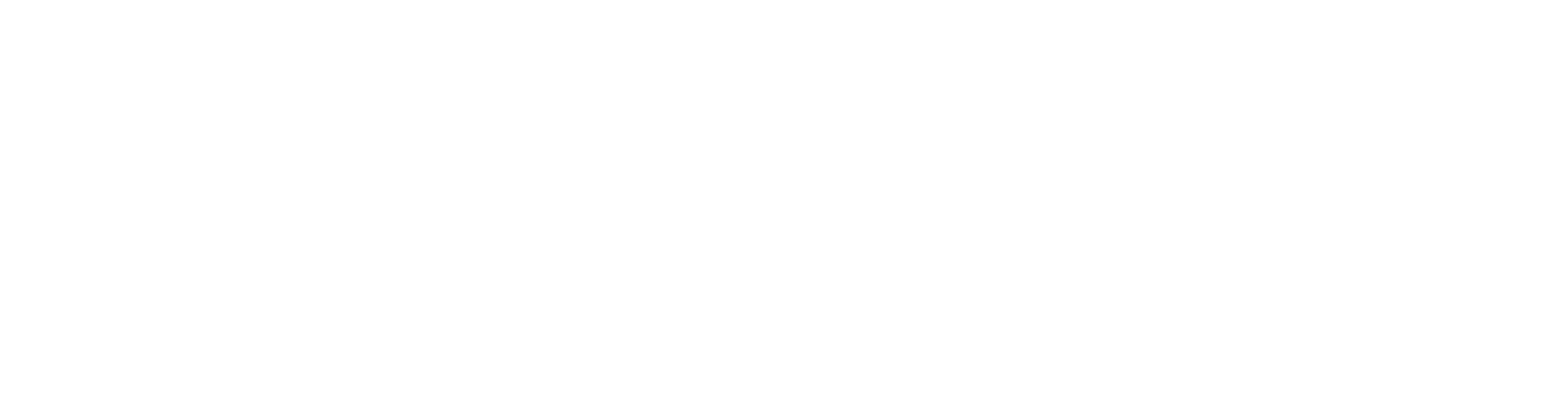
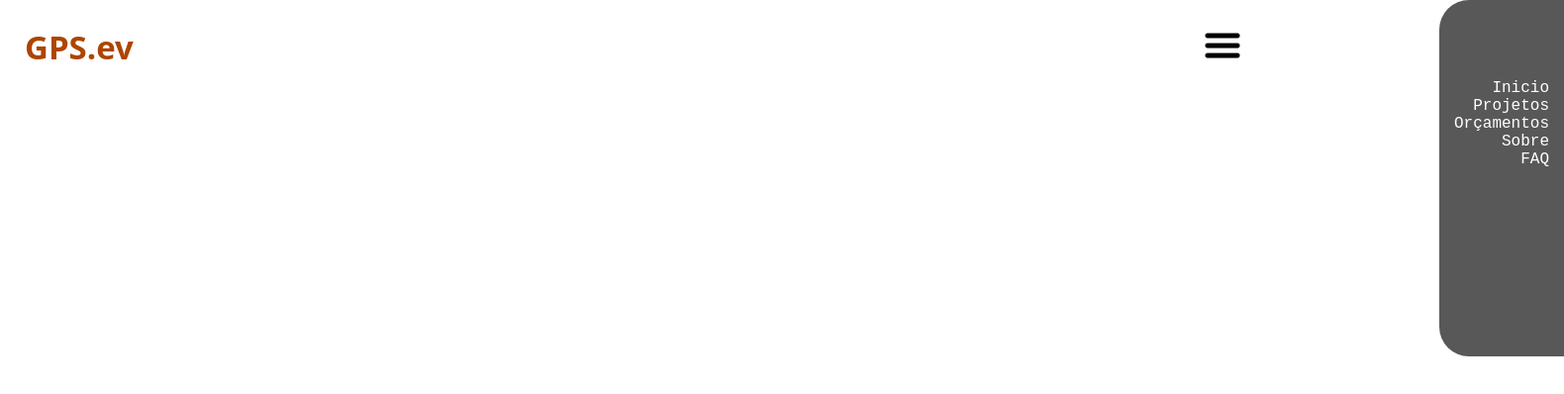
Before and after one commit to AndrewGPSilva/company, a Nuxt app: page /orcamentos in a window 1280 px wide. Shown: the top 398 px of the page at 99% size, 1580 px wide, since content can reach past the window. Built offline with nearby package versions, Linux system fonts and the light colour scheme; a web font is replaced by a local one.

Commit message:
utilizando a navbar no layout para passar automaticamente para as paginas

```diff
--- a/components/Home/Navbar.vue
+++ b/components/Global/Navbar.vue
@@ -104,4 +104,8 @@
     align-items: center;
     right: 0;
 }
+
+a {
+    color: white;
+}
 </style>
--- /dev/null
+++ b/layouts/default.vue
@@ -0,0 +1,6 @@
+<template>
+    <header>
+        <GlobalNavbar />
+    </header>
+    <slot />
+</template>
--- a/pages/faq.vue
+++ b/pages/faq.vue
@@ -2,9 +2,6 @@
     <Head>
         <Title>GPS.ev - {{ name }}</Title>
     </Head>
-    <header>
-
-    </header>
     <main>
 
     </main>
--- a/pages/index.vue
+++ b/pages/index.vue
@@ -2,9 +2,6 @@
     <Head>
         <Title>GPS.ev - {{ name }}</Title>
     </Head>
-    <header>
-        <HomeNavbar />
-    </header>
     <main>
         <HomeSlogan />
     </main>
--- a/pages/orcamentos.vue
+++ b/pages/orcamentos.vue
@@ -2,9 +2,6 @@
     <Head>
         <Title>GPS.ev - {{ name }}</Title>
     </Head>
-    <header>
-
-    </header>
     <main>
 
     </main>
--- a/pages/projetos.vue
+++ b/pages/projetos.vue
@@ -2,9 +2,6 @@
     <Head>
         <Title>GPS.ev - {{ name }}</Title>
     </Head>
-    <header>
-
-    </header>
     <main>
 
     </main>
--- a/pages/sobre.vue
+++ b/pages/sobre.vue
@@ -2,9 +2,6 @@
     <Head>
         <Title>GPS.ev - {{ name }}</Title>
     </Head>
-    <header>
-
-    </header>
     <main>
 
     </main>
```
